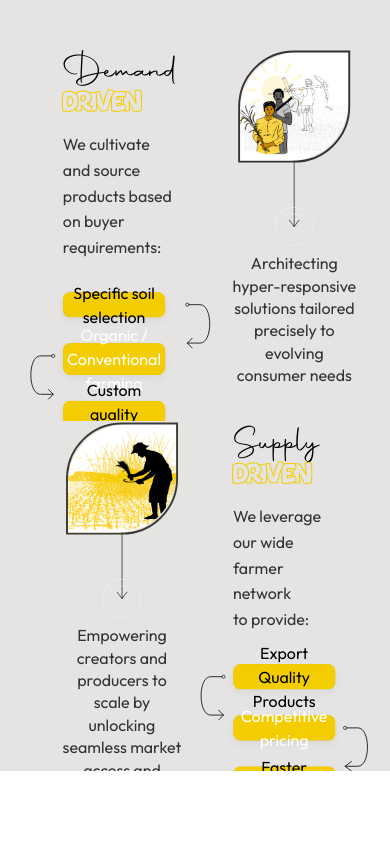
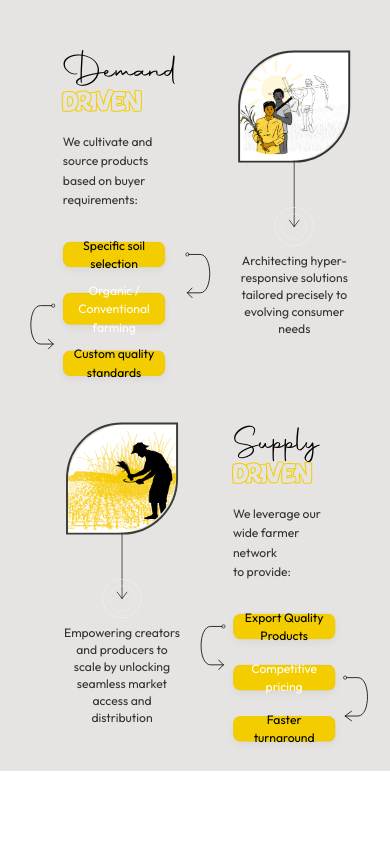
Before and after one commit to seenuoff-tech/x-pact-ventures, a React (Vite) app: page /about in a window 390 px wide. Shown: the part 1560-2404 px from the top of the page. Built offline with nearby package versions, Linux system fonts and the light colour scheme.

Commit message:
Reduce mobile font sizes to 12px visual equivalent

```diff
--- a/src/components/HowWeWork.tsx
+++ b/src/components/HowWeWork.tsx
@@ -63,7 +63,7 @@ const HowWeWork: React.FC = () => {
                       fontWeight: 400,
                       fontStyle: 'normal',
                       color: '#333',
-                      fontSize: '50px',
+                      fontSize: '38px',
                       lineHeight: '1.6',
                       marginTop: '30px',
                       maxWidth: '450px'
@@ -153,7 +153,7 @@ const HowWeWork: React.FC = () => {
                     fontWeight: 400,
                     fontStyle: 'normal',
                     color: '#333',
-                    fontSize: '50px',
+                    fontSize: '38px',
                     textAlign: 'center',
                     marginTop: '280px',
                     lineHeight: '1.4',
@@ -373,7 +373,7 @@ const ProcessCardFixed: React.FC<{ bg: string; color: string; title: string; hei
       fontStyle: 'normal',
       color,
       textAlign: 'center',
-      fontSize: '50px'
+      fontSize: '38px'
     }}>{title}</span>
   </motion.div>
 );
--- a/src/components/SupplyDriven.tsx
+++ b/src/components/SupplyDriven.tsx
@@ -70,7 +70,7 @@ const SupplyDriven: React.FC = () => {
                     fontFamily: "'Outfit', Inter, ui-sans-serif, system-ui, sans-serif",
                     fontWeight: 400,
                     fontStyle: 'normal',
-                    fontSize: '50px',
+                    fontSize: '38px',
                     color: '#333',
                     textAlign: 'center',
                     marginTop: '280px',
@@ -103,7 +103,7 @@ const SupplyDriven: React.FC = () => {
                       fontWeight: 400,
                       fontStyle: 'normal',
                       color: '#333',
-                      fontSize: '50px',
+                      fontSize: '38px',
                       lineHeight: '1.6',
                       marginTop: '30px',
                       maxWidth: '450px'
@@ -357,7 +357,7 @@ const ProcessCardFixed: React.FC<{ bg: string; color: string; title: string }> =
       fontStyle: 'normal',
       color,
       textAlign: 'center',
-      fontSize: '50px'
+      fontSize: '38px'
     }}>{title}</span>
   </motion.div>
 );
```
